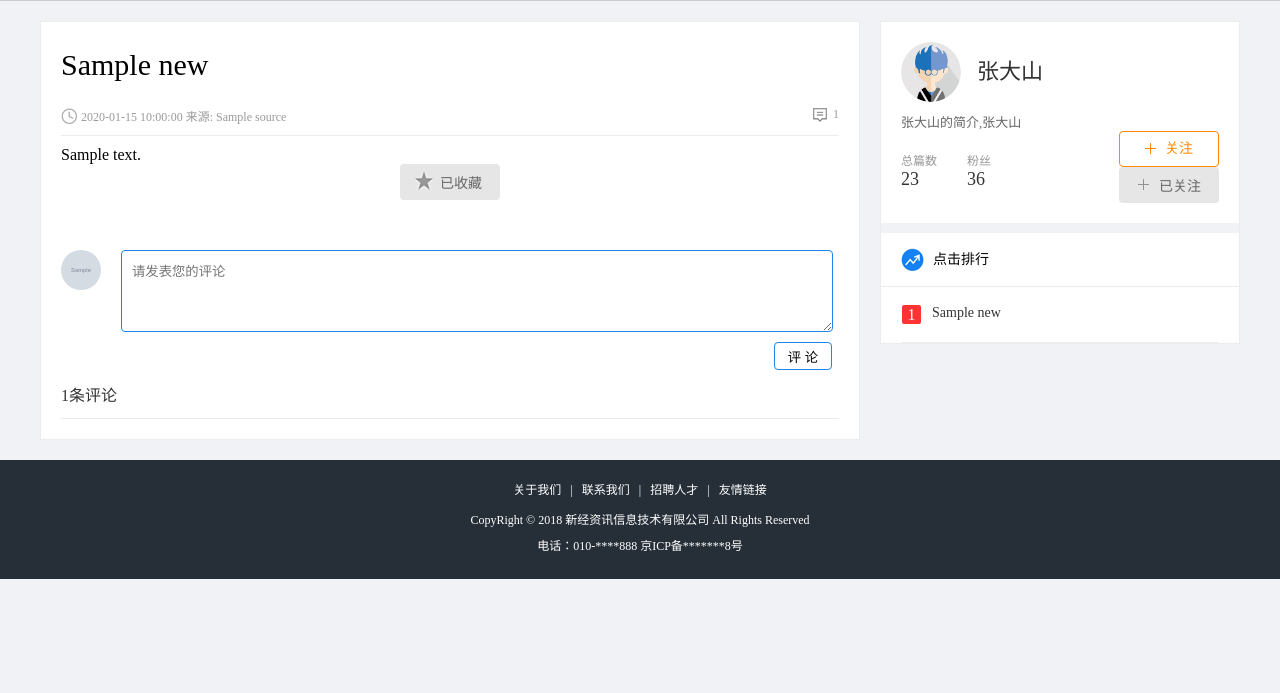
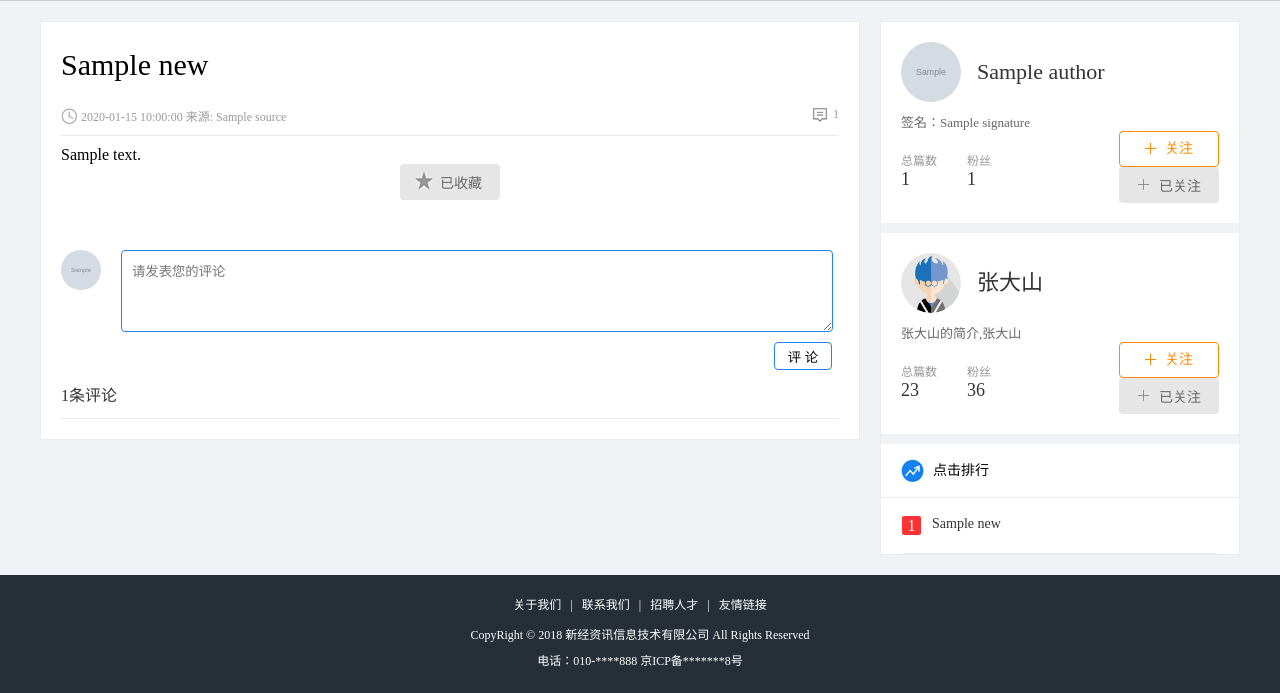
Before and after one commit to Echo-xie/OnlineNews, a Flask app: template info/templates/news/detail.html in a window 1280 px wide. Shown: the part 59-752 px from the top of the page. Run offline with Flask 2, Linux system fonts and the light colour scheme; the template is opened without the code that fills it: most values are stand-ins (such as "Sample title", 1, 10 or a date in 2020); grey boxes marked "Sample" are stand-in pictures; parts of the project's set-up code (start-up, migrations or seed data) failed here and were passed over; some libraries are stand-ins or nearby versions.

Commit message:
新增 用户是否关注新闻作者 ( 未完成 )

```diff
--- a/info/modules/passport/views.py
+++ b/info/modules/passport/views.py
@@ -315,7 +315,6 @@ def logout():
     # 移除 mobile
     session.pop('mobile', None)
     # 移除全局g对象中的user信息 -- 如果全局g对象有user属性
-    if hasattr(g, "user"):
-        del g.user
+    g.user = False
     # 返回
     return jsonify(error=RET.OK, errmsg="ok")
--- a/info/templates/news/detail.html
+++ b/info/templates/news/detail.html
@@ -151,6 +151,21 @@
     </div>
 {% endblock %}
 {% block rank_contentBlock %}
+    {% if data.news.author %}
+        <div class="author_card">
+            <a href="#" class="author_pic"><img src="{% if data.news.author.avatar_url %}
+            {{ data.news.author.avatar_url }}
+            {% else %}
+            ../../static/news/images/user_pic.png
+            {% endif %}" alt="author_pic"></a>
+            <a href="#" class="author_name">{{ data.news.author.nick_name }}</a>
+            <div class="author_resume">签名：{{ data.news.author.signature }}</div>
+            <div class="writings"><span>总篇数</span><b>{{ data.news.author.news_count }}</b></div>
+            <div class="follows"><span>粉丝</span><b>{{ data.news.author.followers_count }}</b></div>
+            <a href="javascript:;" class="focus fr" data-userid="{{ data.news.author.id }}">关注</a>
+            <a href="javascript:;" class="focused fr" data-userid="{{ data.news.author.id }}"><span class="out">已关注</span><span class="over">取消关注</span></a>
+        </div>
+    {% endif %}
     <div class="author_card">
         <a href="#" class="author_pic"><img src="../../static/news/images/user_pic.png" alt="author_pic"></a>
         <a href="#" class="author_name">张大山</a>
--- a/info/utils/common.py
+++ b/info/utils/common.py
@@ -28,6 +28,7 @@ def user_login_data(fn):
     :param fn: 装饰的函数
     :return:
     """
+
     @functools.wraps(fn)
     def wrapper(*args, **kwargs):
         """
@@ -38,12 +39,13 @@ def user_login_data(fn):
         """
         # 获取到当前登录用户的id
         user_id = session.get("user_id")
+        #
+        user = False
         # 通过id获取用户信息
-        user = None
         if user_id:
             from info.models import User
             user = User.query.get(user_id)
-
+        # 保存用户信息
         g.user = user
         return fn(*args, **kwargs)
 
```
Also changed, not shown: info/modules/news/views.py (+14 -4 lines).
